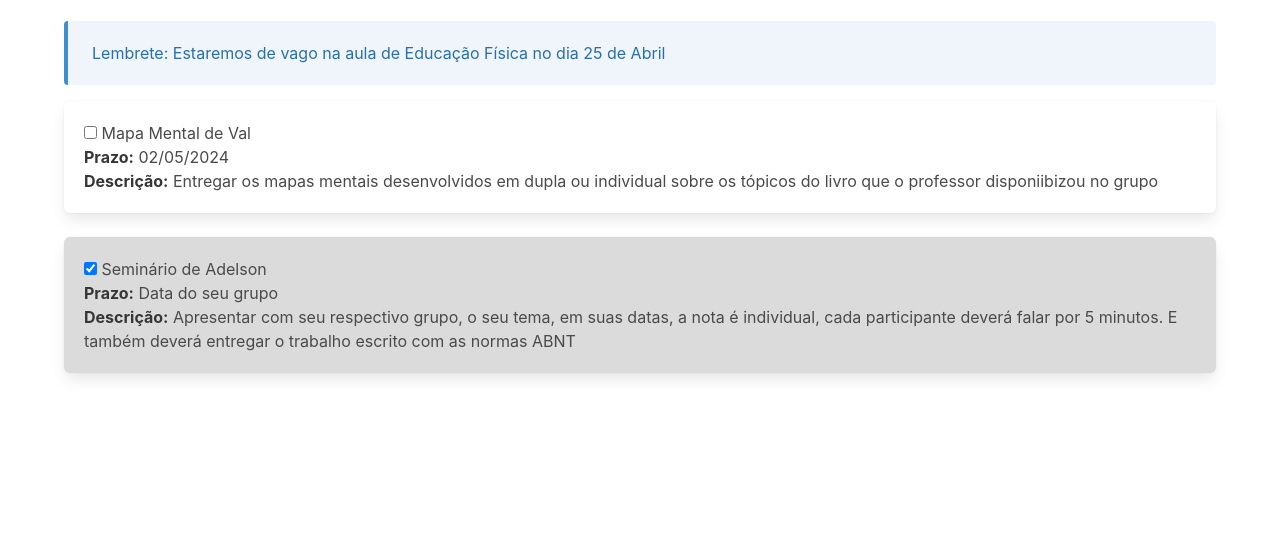
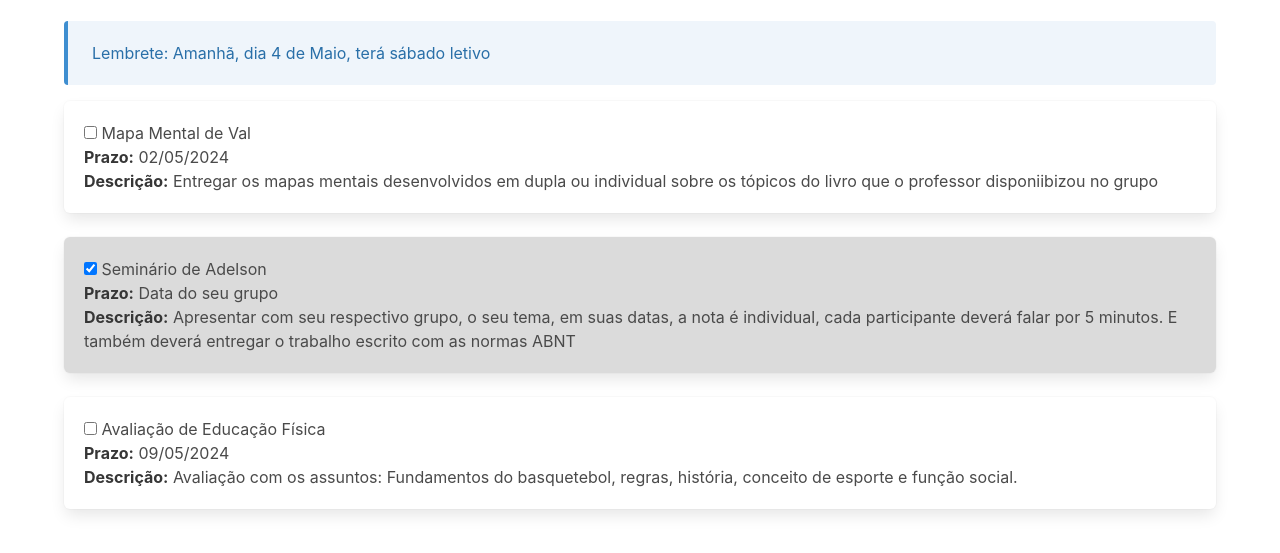
Before and after one commit to guxtavodev/painel-online-2c, a plain HTML site: page index.html in a window 1280 px wide. Shown: the part 87-640 px from the top of the page. Drawn offline with nearby package versions, Linux system fonts and the light colour scheme; some packages are replaced by stand-ins of ours; a script that the page names is missing.

Commit message:
Atividades atualizadas

```diff
--- a/index.html
+++ b/index.html
@@ -25,7 +25,7 @@
 
 // Array de avisos
     let notices = [
-        "Lembrete: Estaremos de vago na aula de Educação Física no dia 25 de Abril"
+        "Lembrete: Amanhã, dia 4 de Maio, terá sábado letivo"
     ];
 
     // Função para exibir os avisos
@@ -48,7 +48,8 @@
     // Array de tarefas
     let tasks = [
         { name: "Mapa Mental de Val", deadline: "02/05/2024", description: "Entregar os mapas mentais desenvolvidos em dupla ou individual sobre os tópicos do livro que o professor disponiibizou no grupo", completed: false },
-        { name: "Seminário de Adelson", deadline: "Data do seu grupo", description: "Apresentar com seu respectivo grupo, o seu tema, em suas datas, a nota é individual, cada participante deverá falar por 5 minutos. E também deverá entregar o trabalho escrito com as normas ABNT", completed: true }
+        { name: "Seminário de Adelson", deadline: "Data do seu grupo", description: "Apresentar com seu respectivo grupo, o seu tema, em suas datas, a nota é individual, cada participante deverá falar por 5 minutos. E também deverá entregar o trabalho escrito com as normas ABNT", completed: true },
+      { name: "Avaliação de Educação Física", deadline: "09/05/2024", description: "Avaliação com os assuntos: Fundamentos do basquetebol, regras, história, conceito de esporte e função social."}
     ];
 
     // Função para exibir as tarefas
```
